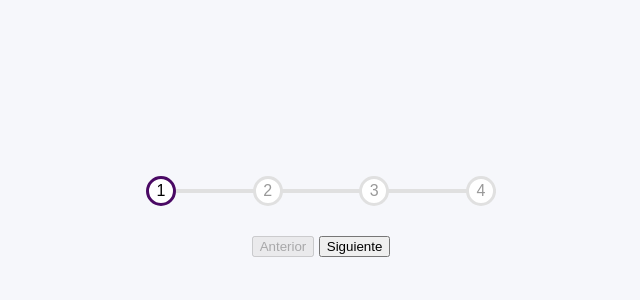
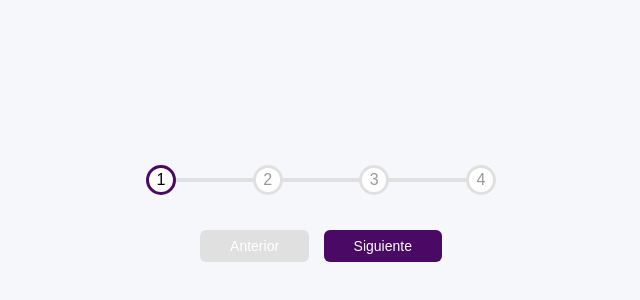
Before and after one commit to Pancratzia/50Proyectos50Dias, a plain HTML site: page 02-Pasos_De_Progreso/index.html in a window 1280 px wide. Shown: the part 184-484 px from the top of the page, without its empty margins (319-959 px from the left). Drawn offline with Linux system fonts and the light colour scheme; a web font is replaced by a local one.

Commit message:
Se arregla la clase de los botones

```diff
--- a/02-Pasos_De_Progreso/index.html
+++ b/02-Pasos_De_Progreso/index.html
@@ -19,8 +19,8 @@
             <div class="circulo">4</div>
         </div>
 
-        <button class="btm" id="prev" disabled>Anterior</button>
-        <button class="btm" id="next">Siguiente</button>
+        <button class="btn" id="prev" disabled>Anterior</button>
+        <button class="btn" id="next">Siguiente</button>
     </div>
 
 </body>
```
